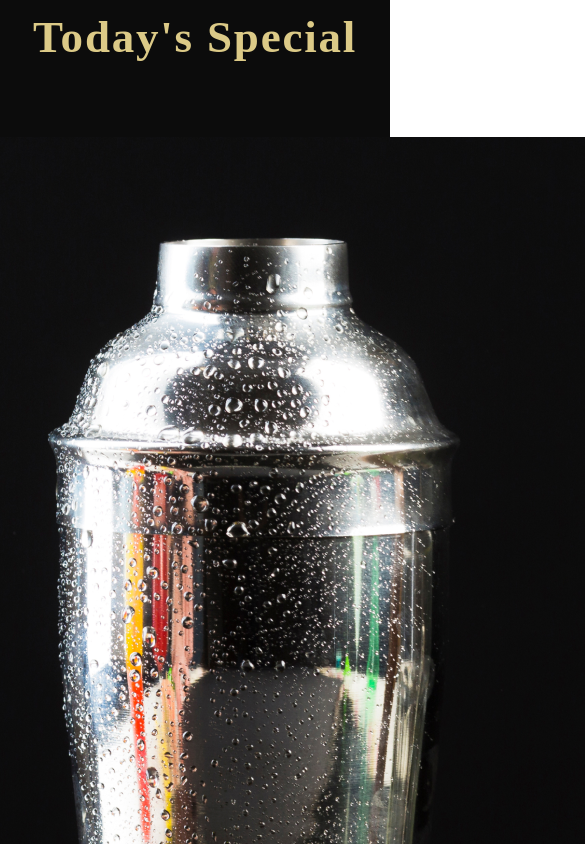
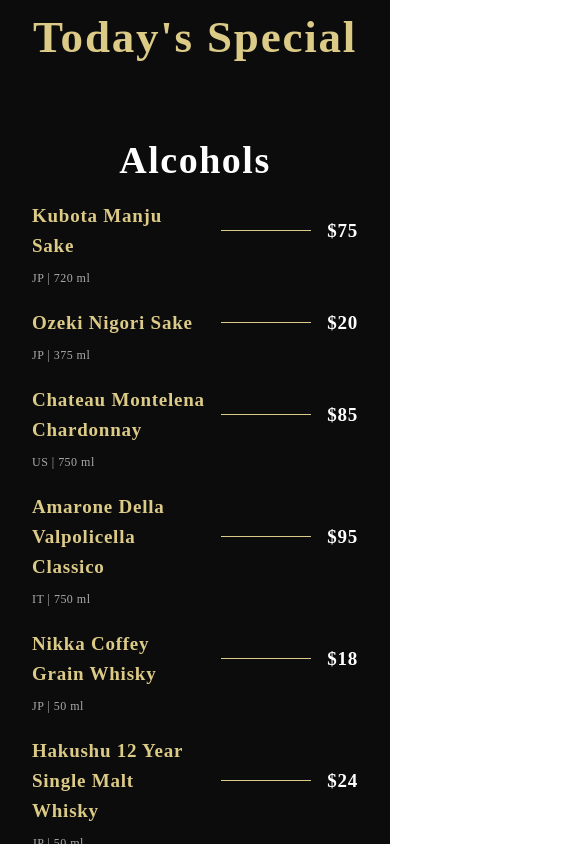
Before and after one commit to Keeevini/React_High_End_Restaurant_Web, a React (Create React App) app in the folder client/: page / in a window 390 px wide. Shown: the part 3060-3904 px from the top of the page, 585 px wide, since content can reach past the window. Built offline with nearby package versions, Linux system fonts and the light colour scheme; a web font is replaced by a local one.

Commit message:
Adding in the headers and resizing for mobile

```diff
--- a/client/src/containers/Menu/SpecialMenu.css
+++ b/client/src/containers/Menu/SpecialMenu.css
@@ -19,3 +19,66 @@
 	flex-direction: row;
 
 }
+
+.app__specialMenu-menu_heading {
+	font-family: var(--font-base);
+	font-weight: 600;
+	font-size: 45px;
+	line-height: 58.5px;
+	letter-spacing: 0.04em;
+	color: var(--color-white);
+}
+
+.app__specialMenu-menu_alcohol,
+.app__specialMenu-menu_cocktail {
+	flex: 1;
+	width: 100%;
+	flex-direction: column;
+
+}
+
+.app__specialMenu-menu_img {
+	width: 410px;
+	margin: 0 2rem;
+}
+
+.app__specialMenu-menu_img img {
+	width: 100%;
+	height: auto;
+}
+
+.app__specialMenu_menu_items {
+	display: flex;
+	flex-direction: column;
+
+	margin: 2rem 0;
+	width: 100%;
+}
+
+
+@media screen and (min-width: 2000px) {
+
+}
+
+@media screen and (max-width: 1150px) {
+	.app__specialMenu-menu {
+		flex-direction: column;
+		align-items: center;
+		width: 100%;
+	}
+
+	.app__specialMenu-menu_img {
+		margin: 3rem 0;
+	}
+}
+
+@media screen and (max-width: 650px) {
+	.app__specialMenu-menu_img {
+		width: 100%;
+	}
+
+	.app__specialMenu-menu_heading {
+		font-size: 38px;
+		line-height: 48.5px;
+	}
+}
```
